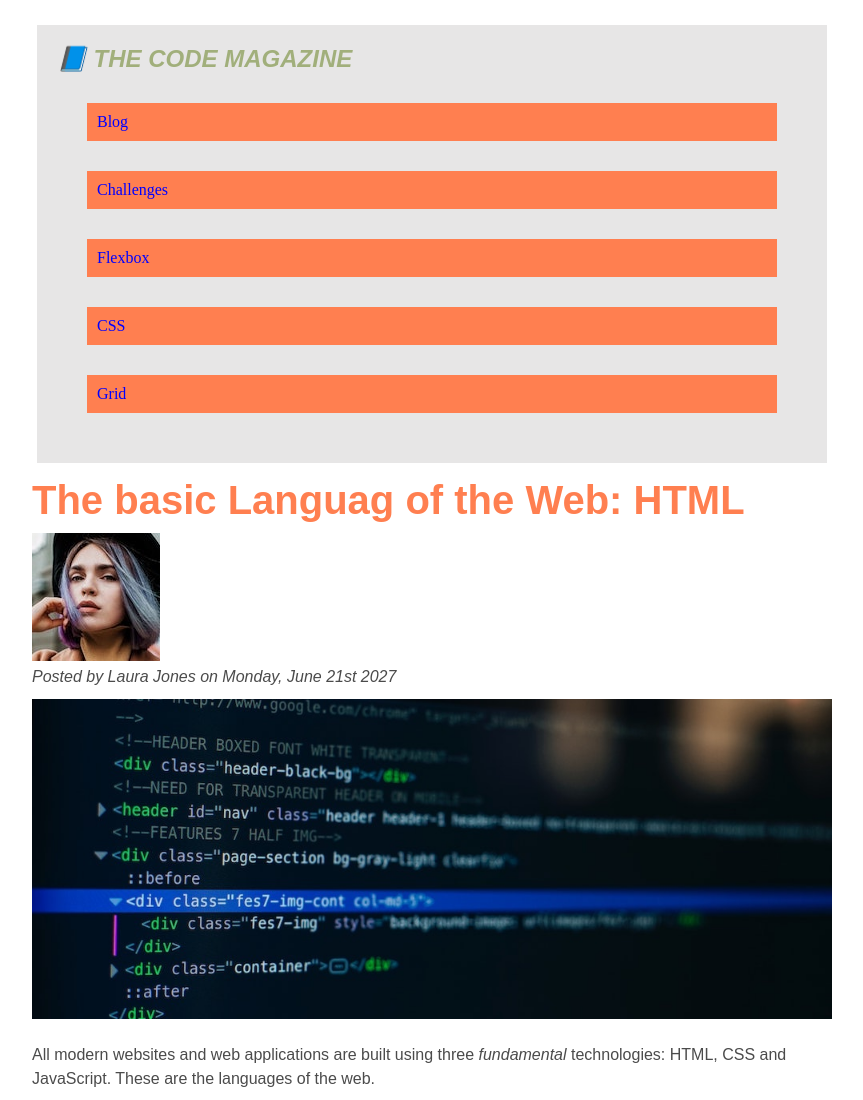
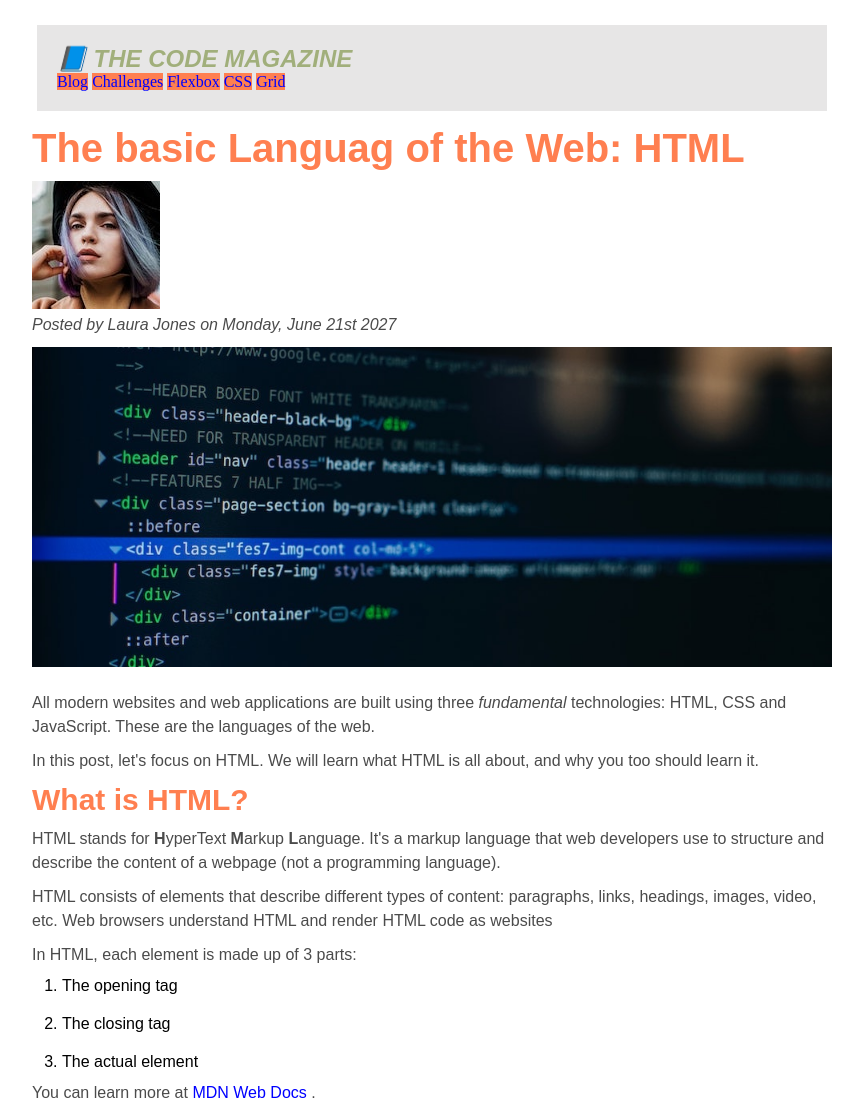
Before and after one commit to abdel-bakadiri/reeponsive-design, a plain HTML site: page 02-HTML-Fundamentals/index.html in a window 1280 px wide. Shown: the top 1100 px of the page, without its empty margins (208-1071 px from the left). Drawn offline with Linux system fonts and the light colour scheme.

Commit message:
diseable displaying anchor in nav to  block element

```diff
--- a/02-HTML-Fundamentals/style.css
+++ b/02-HTML-Fundamentals/style.css
@@ -125,7 +125,7 @@ a:active {
 }
 nav a:link {
   background-color: coral;
-  display: block;
+  /* display: block;
   margin: 30px;
-  padding: 10px;
+  padding: 10px; */
 }
```
